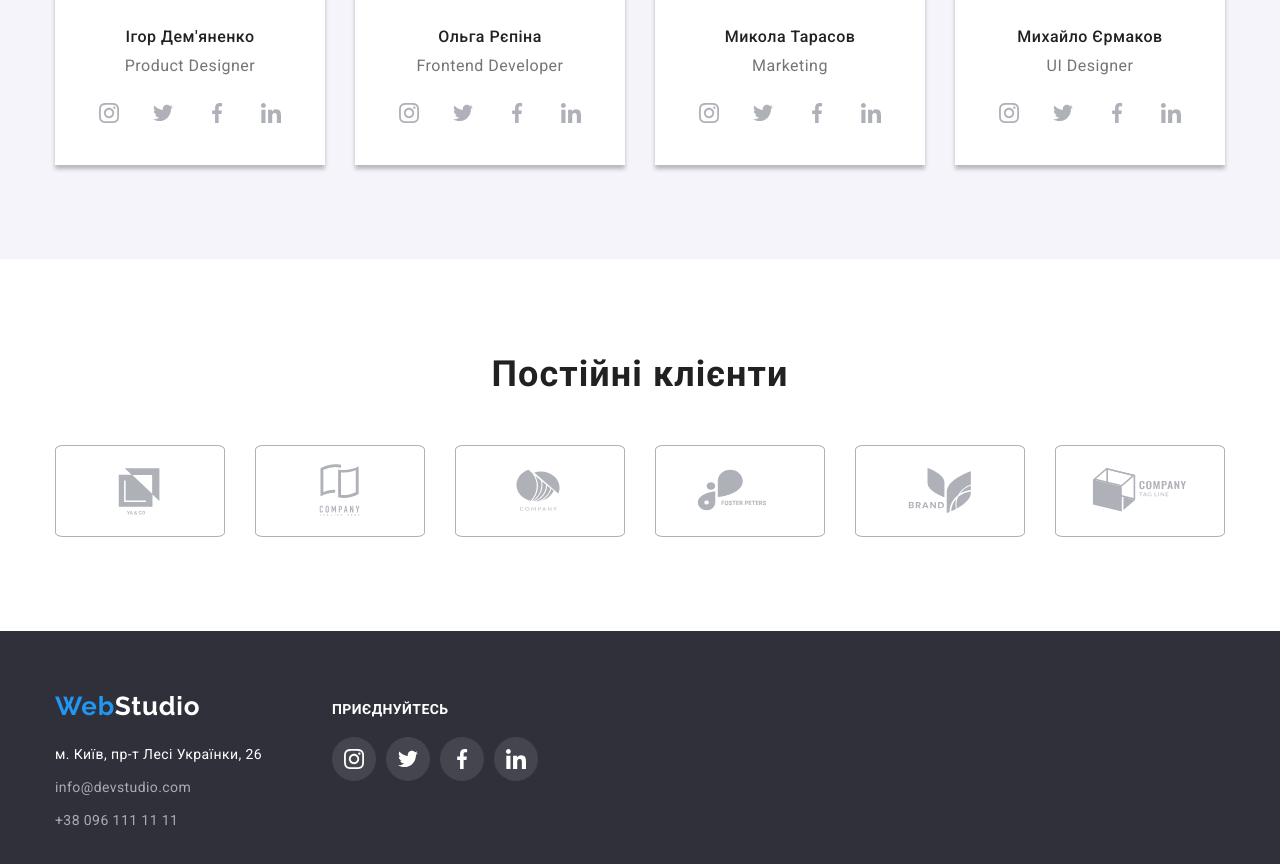
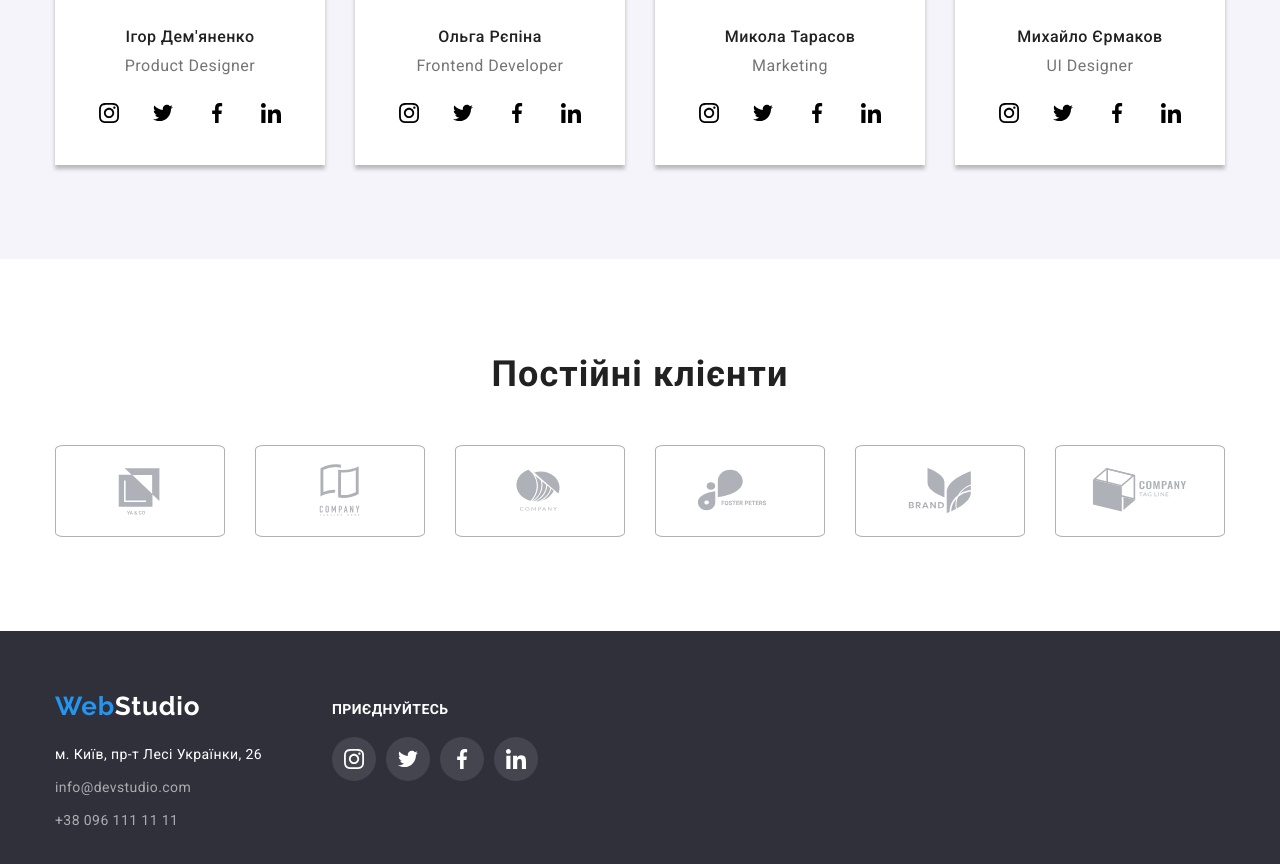
Before and after one commit to ssmazay/goit-markup-hw-04, a plain HTML site: page index.html in a window 1280 px wide. Shown: the part 2056-2920 px from the top of the page. Drawn offline with nearby package versions, Linux system fonts and the light colour scheme.

Commit message:
change color

```diff
--- a/css/styles.css
+++ b/css/styles.css
@@ -352,11 +352,12 @@ nav {
 .socials-link:focus {
   background-color: var(--link-txt-cl);
   border-radius: 50%;
-  fill: var(--main-bg-cl);
+  /* fill: var(--main-bg-cl); */
 }
 
-.socials-icon {
-  fill: #afb1b8;
+.socials-link .socials-icon:hover,
+.socials-link .socials-icon:focus .socials-icon {
+  color: #ffffff;
 }
 
 /* .socials-icon:hover,
```
